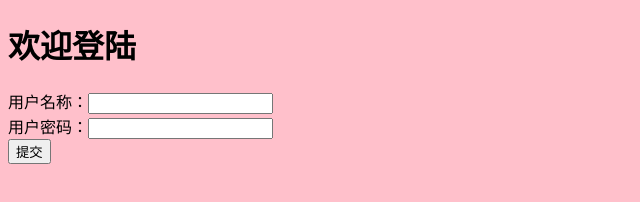
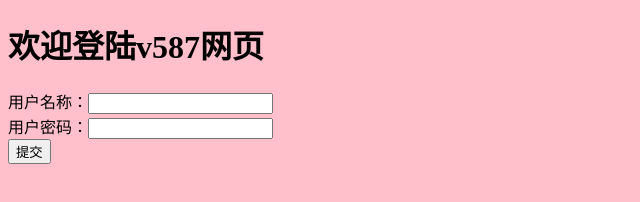
Before and after one commit to wangshuang6/0615egit, a plain HTML site: page WebContent/Index.html in a window 1280 px wide. Shown: the whole page, without its empty margins (0-640 px from the left). Drawn offline with Linux system fonts and the light colour scheme.

Commit message:
update by remote

```diff
--- a/WebContent/Index.html
+++ b/WebContent/Index.html
@@ -5,7 +5,7 @@
 <title>老八是狗，越长越丑</title>
 </head>
 <body bgcolor= "pink">
-		<h1>欢迎登陆</h1>
+		<h1>欢迎登陆v587网页</h1>
 		<!-- 正文 -->
 		<form action="">
 				用户名称：<input/><br>
```
